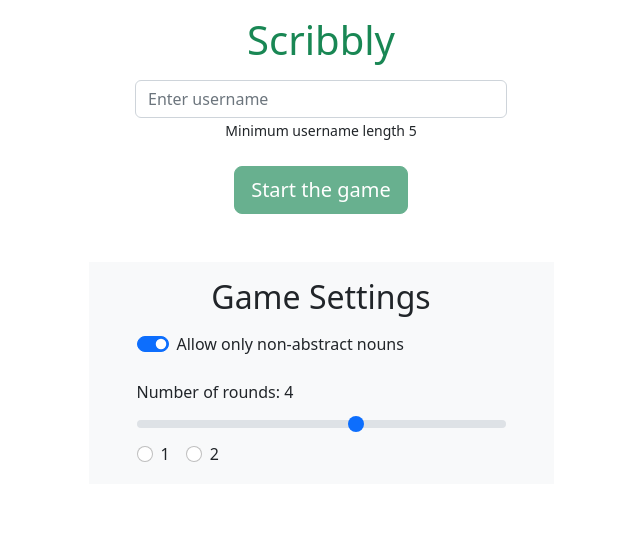
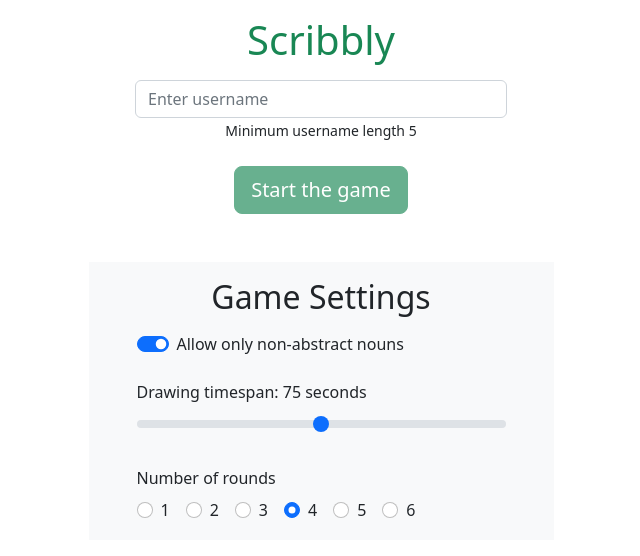
Before and after one commit to hynas321/Scribbly, a React (Vite) app in the folder react-app/: page / in a window 1280 px wide. Shown: the top 556 px of the page, without its empty margins (319-959 px from the left). Built offline with nearby package versions, Linux system fonts and the light colour scheme.

Commit message:
Finish initial GameSettingsBoard implementation by adding 3 different input types for specifying noun type, drawing timespan and number of rounds.

```diff
--- a/react-app/src/components/CheckBox.tsx
+++ b/react-app/src/components/CheckBox.tsx
@@ -1,16 +1,20 @@
-import { useState } from "react";
+import { useEffect, useState } from "react";
 
 interface CheckBoxProps {
   checkedByDefault: boolean;
   onChange: (checked: boolean) => void;
 }
 
-function CheckBox({checkedByDefault}: CheckBoxProps) {
+function CheckBox({checkedByDefault, onChange}: CheckBoxProps) {
   const [checked, setChecked] = useState(checkedByDefault);
 
   const handleChange = (event: any) => {
     setChecked(event.target.checked)
   }
+
+  useEffect(() => {
+    onChange(checked)
+  }, [checked]);
 
   return (
     <div className="form-check form-switch mt-3">
@@ -20,7 +24,7 @@ function CheckBox({checkedByDefault}: CheckBoxProps) {
         checked={checked}
         onChange={handleChange}
       />
-      <label className="form-check-label"> Allow only non-abstract nouns</label>
+      <label className="form-check-label">Allow only non-abstract nouns</label>
     </div>
     )
 }
--- a/react-app/src/components/CheckForm.tsx
+++ b/react-app/src/components/CheckForm.tsx
@@ -1,20 +1,45 @@
+import { useEffect, useState } from "react";
+
 interface CheckFormProps {
-  value: number;
+  title: string;
+  radioCount: number;
+  radioCheckedByDefault: number;
   onChange: (value: number) => void;
 }
 
-function CheckForm() {
+function CheckForm({title, radioCount, radioCheckedByDefault, onChange}: CheckFormProps) {
+    const [checkedValue, setCheckedValue] = useState(radioCheckedByDefault);
+    const radios = Array.from({length: radioCount}, (_, index) => index + 1);
+
+    const handleChange = (event: any) => {
+      setCheckedValue(event.target.value);
+    }
+
+    useEffect(() => {
+      onChange(checkedValue)
+    }, [checkedValue]);
+
+    const radiosList = radios.map((num) => (
+      <div className="form-check form-check-inline" key={num}>
+        <input
+          className="form-check-input"
+          type="radio"
+          name="radioOption"
+          value={num}
+          onChange={handleChange}
+          checked={num == checkedValue}
+        />
+        <label className="form-check-label">{num}</label>
+      </div>
+    ));
+
     return (
-      <>
-        <div className="form-check form-check-inline">
-          <input className="form-check-input" type="radio" name="inlineRadioOptions" id="inlineRadio1" value="option1"/>
-          <label className="form-check-label">1</label>
+        <div className="mt-4">
+          <div>
+            <label className="form-label">{title}</label>
+            <div>{radiosList}</div>
+          </div>
         </div>
-        <div className="form-check form-check-inline">
-          <input className="form-check-input" type="radio" name="inlineRadioOptions" id="inlineRadio2" value="option2"/>
-          <label className="form-check-label">2</label>
-        </div>
-      </>
     )
 }
 
--- a/react-app/src/components/GameSettingsBoard.tsx
+++ b/react-app/src/components/GameSettingsBoard.tsx
@@ -1,34 +1,52 @@
-import { useState } from 'react';
 import Range from './Range';
-import CheckBox from './Checkbox';
 import CheckForm from './CheckForm';
+import CheckBox from './CheckBox';
+import Settings from '../interfaces/Settings';
 
-function GameSettingsBoard() {
-  const [roundsCount, setRoundsCount] = useState(1);
-  const [nonAbstractNounsChecked, setNonAbstractNounsChecked] = useState(false);
+interface GameSettingsBoardProps {
+  defaultSettings: Settings;
+  onChange: (settings: Settings) => void;
+};
 
-  const handleInputRangeChange = (value: number) => {
-    setRoundsCount(value);
+function GameSettingsBoard({onChange, defaultSettings}: GameSettingsBoardProps) {
+  let settings = defaultSettings;
+
+  const handleCheckBoxChange = (checked: boolean) => {
+    settings.nonAbstractNounsChecked = checked;
+    onChange(settings);
   }
 
-  const handleCheckBoxChange = (checked: boolean) => {
-    setNonAbstractNounsChecked(checked);
+  const handleRangeChange = (value: number) => {
+    settings.drawingTimespanSeconds = value;
+    onChange(settings);
+  }
+
+  const handleCheckFormChange = (value: number) => {
+    settings.roundsCount = value;
+    onChange(settings);
   }
 
   return (
     <div className="bg-light px-5 pt-3 pb-3">
       <h2 className="text-center">Game Settings</h2>
       <CheckBox
-        checkedByDefault={true}
+        checkedByDefault={settings.nonAbstractNounsChecked}
         onChange={handleCheckBoxChange}
       />
       <Range
-        title={"Number of rounds: " + roundsCount}
-        minValue={1}
-        maxValue={6}
-        onChange={handleInputRangeChange}
+        title={`Drawing timespan`}
+        minValue={30}
+        maxValue={120}
+        step={15}
+        defaultValue={settings.drawingTimespanSeconds}
+        onChange={handleRangeChange}
       />
-      <CheckForm />
+      <CheckForm
+        title={"Number of rounds"}
+        radioCount={6}
+        radioCheckedByDefault={settings.roundsCount}
+        onChange={handleCheckFormChange}
+      />
     </div>
   );
 }
--- a/react-app/src/components/Menus/StartGameMenu.tsx
+++ b/react-app/src/components/Menus/StartGameMenu.tsx
@@ -2,14 +2,27 @@ import { useEffect, useState } from 'react';
 import GreenButton from '../GreenButton';
 import Form from '../Form';
 import GameSettingsBoard from '../GameSettingsBoard';
+import Settings from '../../interfaces/Settings';
 
 function StartGameMenu() {
+  const minUsernameLength: number = 5;
+
+  let settings: Settings = {
+    nonAbstractNounsChecked: true,
+    drawingTimespanSeconds: 75,
+    roundsCount: 4
+  };
+
   const [username, setUsername] = useState("");
   const [activeButton, setActiveButton] = useState(false);
-  const minUsernameLength: number = 5;
 
   const handleInputFormChange = (value: string) => {
     setUsername(value.trim());
+  }
+
+  const handleSettingsChange = (settingsObj: Settings) => {
+    settings = settingsObj;
+    console.log(settings);
   }
 
   const handleStartGameButtonClick = () => {
@@ -54,7 +67,10 @@ function StartGameMenu() {
         />
       </div>
       <div className="col-lg-5 col-md-7 col-sm-5 col-xs-5 mt-5 mx-auto">
-        <GameSettingsBoard />
+        <GameSettingsBoard
+          defaultSettings={settings}
+          onChange={handleSettingsChange}
+        />
       </div>
     </div>
   );
--- a/react-app/src/components/Range.tsx
+++ b/react-app/src/components/Range.tsx
@@ -4,11 +4,13 @@ interface RangeProps {
   title: string;
   minValue: number;
   maxValue: number;
+  step: number;
+  defaultValue: number;
   onChange: (value: number) => void;
 }
 
-function Range({title, minValue, maxValue, onChange}: RangeProps) {
-  const [value, setValue] = useState(4);
+function Range({title, minValue, maxValue, step, defaultValue, onChange}: RangeProps) {
+  const [value, setValue] = useState(defaultValue);
 
   const handleChange = (event: React.ChangeEvent<HTMLInputElement>) => {
     setValue(parseInt(event.target.value));
@@ -16,17 +18,18 @@ function Range({title, minValue, maxValue, onChange}: RangeProps) {
 
   useEffect(() => {
     onChange(value)
-  }, [value]);
+  }, [value, onChange]);
 
   return (
     <div className="mt-4">
-      <label className="form-label">{title}</label>
+      <label className="form-label">{`${title}: ${value} seconds`}</label>
       <input
         className="form-range"
         type="range"
         value={value}
         min={minValue}
         max={maxValue}
+        step={step}
         onChange={handleChange}
       />
     </div>
--- /dev/null
+++ b/react-app/src/interfaces/Settings.tsx
@@ -0,0 +1,7 @@
+interface Settings {
+    nonAbstractNounsChecked: boolean;
+    drawingTimespanSeconds: number;
+    roundsCount: number;
+  };
+
+  export default Settings
```
